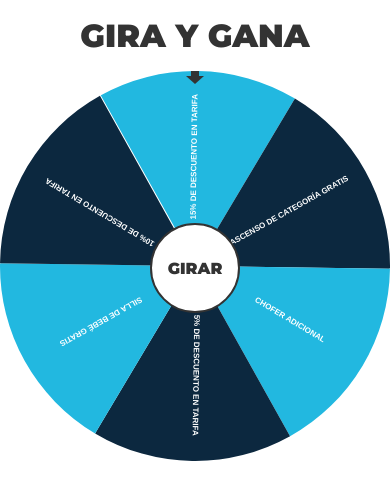
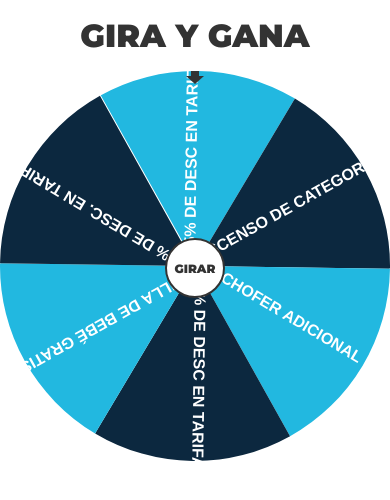
Before and after one commit to PacoCHAMORRO/roulette-wheel-optima, a PHP site: page / in a window 390 px wide. Shown: the part 96-596 px from the top of the page. Run offline with PHP 8.4, Linux system fonts and the light colour scheme.

Commit message:
Abreviate prizes and add media query.

```diff
--- a/index.css
+++ b/index.css
@@ -52,8 +52,8 @@ a {
 	left: 50%;
 	z-index: 10;
 	color: #333;
-	width: 90px;
-	height: 90px;
+	width: 80px;
+	height: 80px;
 	cursor: pointer;
 	font-size: 1rem;
 	font-weight: 900;
@@ -81,6 +81,16 @@ a {
 	transform: translate(-50%,-50%); */
 	/* margin-top: 100px; */
 	width: 100%;
+}
+
+@media all and (max-width: 480px) {
+	#spin {
+		width: 60px;
+		height: 60px;
+		font-size: .75rem;
+	}
+
+
 }
 
 /* @media only screen and (min-width: 540px) {
--- a/index.js
+++ b/index.js
@@ -1,4 +1,4 @@
-var options = ["15% DE DESCUENTO EN TARIFA", "ASCENSO DE CATEGORÍA GRATIS", "CHOFER ADICIONAL", "5% DE DESCUENTO EN TARIFA", "SILLA DE BEBÉ GRATIS", "10% DE DESCUENTO EN TARIFA"];
+var options = ["15% DE DESC EN TARIFA", "ASCENSO DE CATEGORÍA", "CHOFER ADICIONAL", "5% DE DESC EN TARIFA", "SILLA DE BEBÉ GRATIS", "10% DE DESC. EN TARIFA"];
 
 var startAngle = -2.08;
 var arc = Math.PI / (options.length / 2);
@@ -68,11 +68,13 @@ function drawRouletteWheel()
 		textRadius    = canvas.width * .28; // 22% of canvas width;
 		insideRadius  = canvas.width * .05;
 
-		if (canvas.width < 600)
+		if (screen.width < 300)
+    {
+      ctx.font = '600 .45rem Montserrat, Arial';
+    } else if (screen.width >= 300 && screen.width < 480)
 		{
-			ctx.font = '600 .5rem Montserrat, Arial';
-		}
-		else if (canvas.width > 600 && canvas.width <= 1024)
+			ctx.font = '600 .55rem Montserrat, Arial';
+		} else if (screen.width >= 480 && screen.width <= 1024)
 		{
 			ctx.font = '600 1rem Montserrat, Arial';
 		}
```
